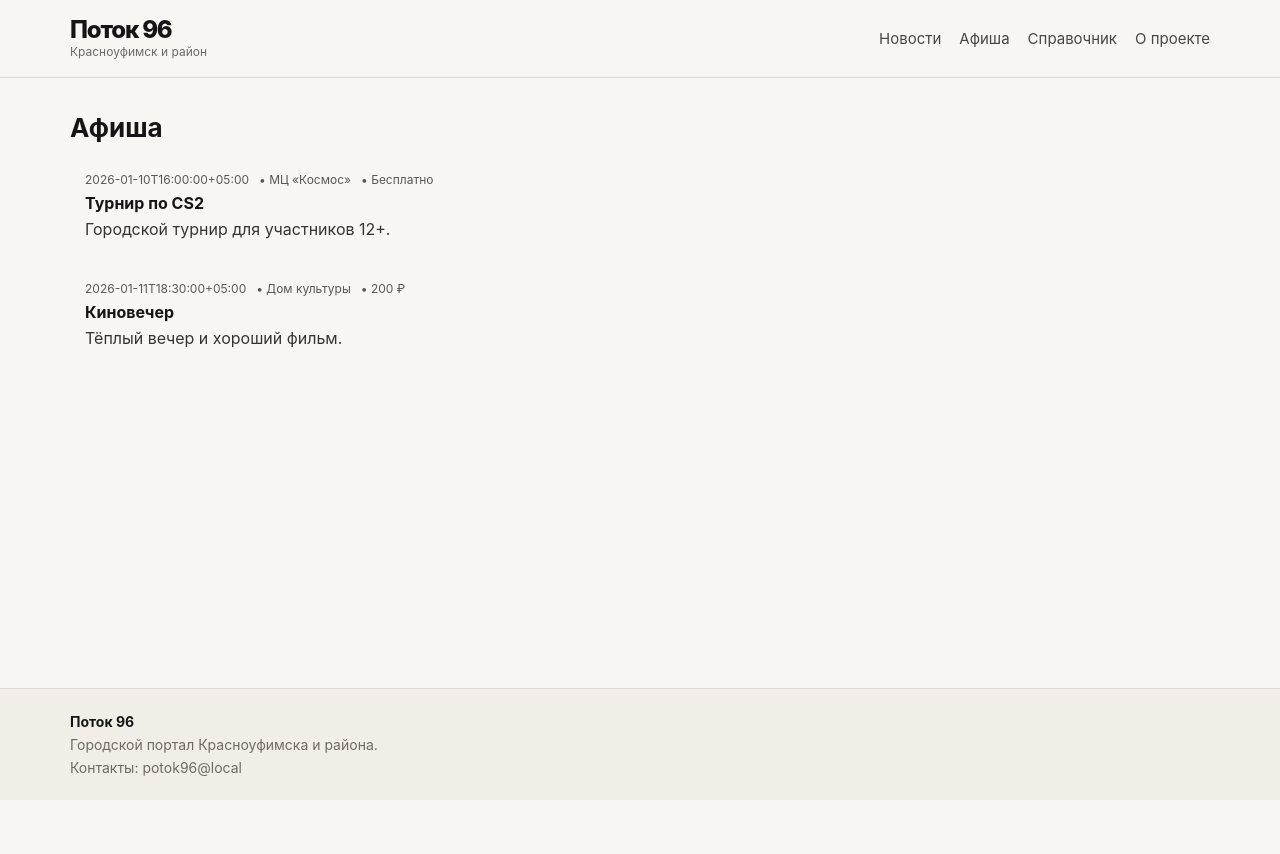
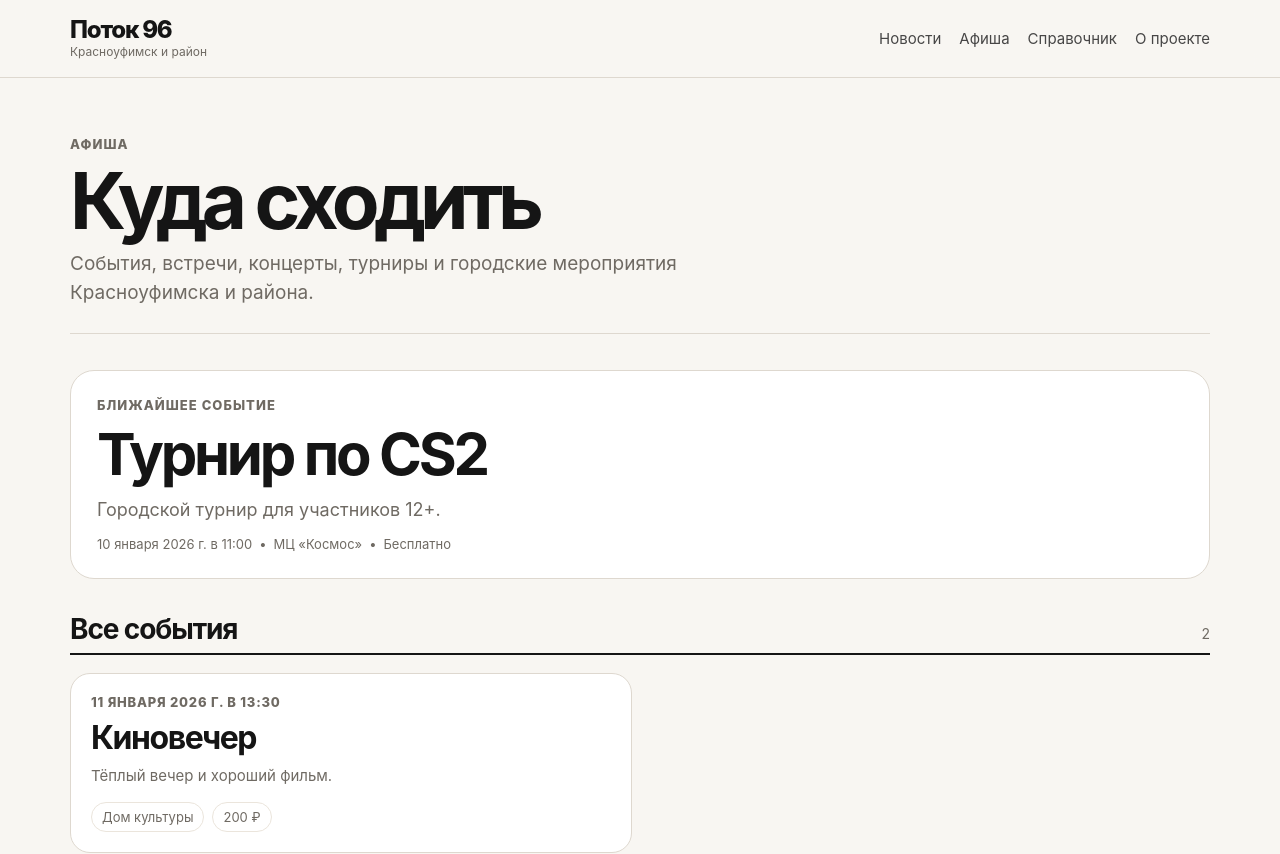
Before and after one commit to sapphire09z/potok96, a Next.js app: page /events in a window 1280 px wide. Shown: the top 854 px of the page. Before the commit the page ends 800 px from the top, so only its background shows below. Built offline with nearby package versions, Linux system fonts and the light colour scheme.

Commit message:
style: improve events list page

```diff
--- a/src/app/events/events-list.module.css
+++ /dev/null
@@ -1,56 +0,0 @@
-.page {
-    display: grid;
-    gap: 14px;
-}
-
-.title {
-    margin: 0;
-    font-size: 26px;
-}
-
-.list {
-    display: grid;
-    gap: 12px;
-    max-width: 720px;
-}
-
-.card {
-    border: 1px solid rgba(255, 255, 255, 0.12);
-    border-radius: 14px;
-    padding: 14px;
-    display: grid;
-    gap: 6px;
-    transition: transform 120ms ease, border-color 120ms ease;
-}
-
-.card:hover {
-    transform: translateY(-1px);
-    border-color: rgba(255, 255, 255, 0.22);
-}
-
-.meta {
-    font-size: 12px;
-    opacity: 0.7;
-    display: flex;
-    gap: 10px;
-    flex-wrap: wrap;
-}
-
-.link {
-    font-weight: 700;
-    text-decoration: none;
-    color: inherit;
-}
-
-.link:hover {
-    text-decoration: underline;
-    text-underline-offset: 3px;
-}
-
-.summary {
-    opacity: 0.86;
-}
-
-.empty {
-    opacity: 0.7;
-}
--- /dev/null
+++ b/src/app/events/events.module.css
@@ -0,0 +1,165 @@
+.page {
+    display: grid;
+    gap: 36px;
+}
+
+.header {
+    display: grid;
+    gap: 12px;
+    padding: 24px 0 26px;
+    border-bottom: 1px solid var(--border);
+}
+
+.kicker,
+.sectionLabel {
+    font-size: 13px;
+    font-weight: 800;
+    text-transform: uppercase;
+    letter-spacing: 0.08em;
+    color: var(--muted);
+}
+
+.header h1 {
+    margin: 0;
+    font-size: clamp(42px, 7vw, 78px);
+    line-height: 0.95;
+    letter-spacing: -0.07em;
+}
+
+.header p {
+    max-width: 700px;
+    margin: 0;
+    font-size: 19px;
+    line-height: 1.5;
+    color: var(--muted);
+}
+
+.featured {
+    display: grid;
+    gap: 12px;
+    padding: 26px;
+    background: var(--paper);
+    border: 1px solid var(--border);
+    border-radius: 24px;
+}
+
+.featuredLink {
+    display: grid;
+    gap: 12px;
+    color: inherit;
+    text-decoration: none;
+}
+
+.featuredLink h2 {
+    margin: 0;
+    max-width: 820px;
+    font-size: clamp(34px, 5vw, 58px);
+    line-height: 1.02;
+    letter-spacing: -0.055em;
+}
+
+.featuredLink p {
+    max-width: 720px;
+    margin: 0;
+    font-size: 18px;
+    line-height: 1.55;
+    color: var(--muted);
+}
+
+.meta {
+    display: flex;
+    gap: 7px;
+    flex-wrap: wrap;
+    font-size: 13px;
+    color: var(--muted);
+}
+
+.listSection {
+    display: grid;
+    gap: 18px;
+}
+
+.sectionHeader {
+    display: flex;
+    align-items: baseline;
+    justify-content: space-between;
+    gap: 16px;
+    padding-bottom: 10px;
+    border-bottom: 2px solid var(--text);
+}
+
+.sectionHeader h2 {
+    margin: 0;
+    font-size: 28px;
+    line-height: 1;
+    letter-spacing: -0.04em;
+}
+
+.sectionHeader span {
+    font-size: 14px;
+    color: var(--muted);
+}
+
+.eventsGrid {
+    display: grid;
+    gap: 16px;
+}
+
+.eventCard {
+    display: grid;
+    gap: 10px;
+    padding: 20px;
+    color: inherit;
+    text-decoration: none;
+    background: var(--paper);
+    border: 1px solid var(--border);
+    border-radius: 20px;
+}
+
+.eventCard:hover h3 {
+    text-decoration: underline;
+    text-underline-offset: 4px;
+}
+
+.eventDate {
+    font-size: 13px;
+    font-weight: 800;
+    text-transform: uppercase;
+    letter-spacing: 0.06em;
+    color: var(--muted);
+}
+
+.eventCard h3 {
+    margin: 0;
+    font-size: clamp(24px, 3vw, 32px);
+    line-height: 1.1;
+    letter-spacing: -0.045em;
+}
+
+.eventCard p {
+    margin: 0;
+    font-size: 15px;
+    line-height: 1.5;
+    color: var(--muted);
+}
+
+.eventDetails {
+    display: flex;
+    gap: 8px;
+    flex-wrap: wrap;
+    margin-top: 4px;
+}
+
+.eventDetails span {
+    padding: 6px 10px;
+    font-size: 13px;
+    color: var(--muted);
+    border: 1px solid var(--soft-border);
+    border-radius: 999px;
+}
+
+@media (min-width: 760px) {
+    .eventsGrid {
+        grid-template-columns: repeat(2, minmax(0, 1fr));
+    }
+}
--- a/src/app/events/page.js
+++ b/src/app/events/page.js
@@ -1,40 +1,123 @@
 import Link from "next/link";
+
 import { getAllEvents } from "@/lib/events";
-import styles from "./events-list.module.css";
+import { getAllOrgs } from "@/lib/orgs";
 
-export const metadata = {
-    title: "Афиша — Поток 96",
-    description: "События Красноуфимска и района.",
-};
+import styles from "./events.module.css";
+
+function formatEventDate(value) {
+    if (!value) return "";
+
+    const date = new Date(value);
+
+    if (Number.isNaN(date.getTime())) {
+        return value;
+    }
+
+    return new Intl.DateTimeFormat("ru-RU", {
+        day: "numeric",
+        month: "long",
+        year: "numeric",
+        hour: "2-digit",
+        minute: "2-digit",
+    }).format(date);
+}
 
 export default async function EventsPage() {
-    const events = await getAllEvents();
+    const [events, orgs] = await Promise.all([
+        getAllEvents(),
+        getAllOrgs(),
+    ]);
+
+    const orgBySlug = new Map(orgs.map((org) => [org.slug, org]));
+
+    const publishedEvents = events
+        .filter((event) => event.status === "published")
+        .sort((a, b) => new Date(a.startAt) - new Date(b.startAt));
+
+    const mainEvent = publishedEvents[0];
+    const otherEvents = publishedEvents.slice(1);
 
     return (
         <div className={styles.page}>
-            <h1 className={styles.title}>Афиша</h1>
+            <header className={styles.header}>
+                <div className={styles.kicker}>Афиша</div>
+                <h1>Куда сходить</h1>
+                <p>
+                    События, встречи, концерты, турниры и городские мероприятия
+                    Красноуфимска и района.
+                </p>
+            </header>
 
-            <div className={styles.list}>
-                {events.map((e) => (
-                    <article key={e.slug} className={styles.card}>
+            {mainEvent && (
+                <section className={styles.featured}>
+                    <div className={styles.sectionLabel}>Ближайшее событие</div>
+
+                    <Link
+                        href={`/events/${mainEvent.slug}`}
+                        className={styles.featuredLink}
+                    >
+                        <h2>{mainEvent.title}</h2>
+
+                        {mainEvent.summary && <p>{mainEvent.summary}</p>}
+
                         <div className={styles.meta}>
-                            <span>{e.startAt}</span>
-                            {e.location && <span>• {e.location}</span>}
-                            {e.price && <span>• {e.price}</span>}
+                            {mainEvent.startAt && (
+                                <span>{formatEventDate(mainEvent.startAt)}</span>
+                            )}
+
+                            {mainEvent.location && (
+                                <>
+                                    <span>•</span>
+                                    <span>{mainEvent.location}</span>
+                                </>
+                            )}
+
+                            {mainEvent.price && (
+                                <>
+                                    <span>•</span>
+                                    <span>{mainEvent.price}</span>
+                                </>
+                            )}
                         </div>
+                    </Link>
+                </section>
+            )}
 
-                        <Link href={`/events/${e.slug}`} className={styles.link}>
-                            {e.title}
-                        </Link>
+            <section className={styles.listSection}>
+                <div className={styles.sectionHeader}>
+                    <h2>Все события</h2>
+                    <span>{publishedEvents.length}</span>
+                </div>
 
-                        {e.summary && <div className={styles.summary}>{e.summary}</div>}
-                    </article>
-                ))}
-            </div>
+                <div className={styles.eventsGrid}>
+                    {otherEvents.map((event) => {
+                        const org = event.org ? orgBySlug.get(event.org) : null;
 
-            {events.length === 0 && (
-                <div className={styles.empty}>Пока нет опубликованных событий.</div>
-            )}
+                        return (
+                            <Link
+                                key={event.slug}
+                                href={`/events/${event.slug}`}
+                                className={styles.eventCard}
+                            >
+                                <div className={styles.eventDate}>
+                                    {formatEventDate(event.startAt)}
+                                </div>
+
+                                <h3>{event.title}</h3>
+
+                                {event.summary && <p>{event.summary}</p>}
+
+                                <div className={styles.eventDetails}>
+                                    {event.location && <span>{event.location}</span>}
+                                    {event.price && <span>{event.price}</span>}
+                                    {org && <span>{org.title}</span>}
+                                </div>
+                            </Link>
+                        );
+                    })}
+                </div>
+            </section>
         </div>
     );
 }
```
